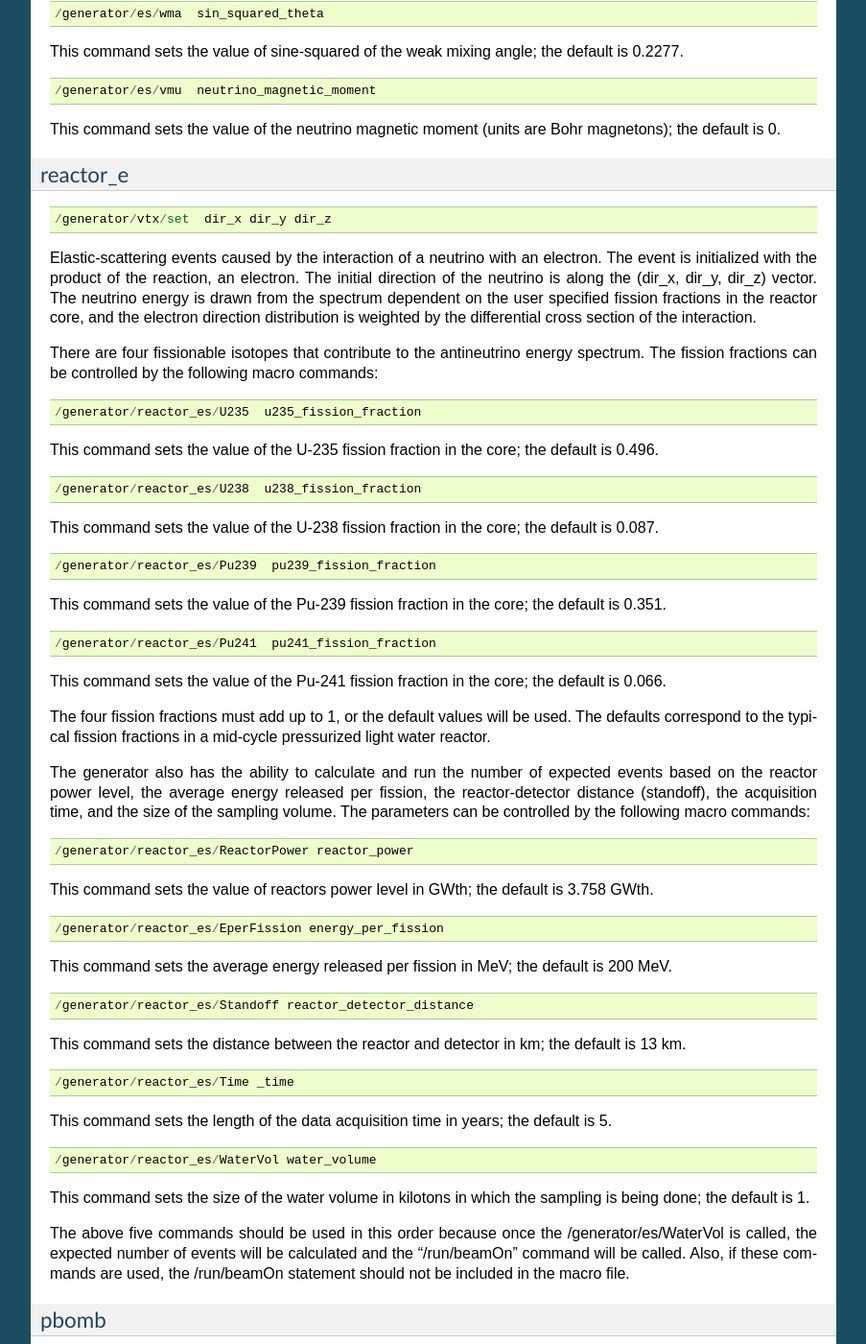
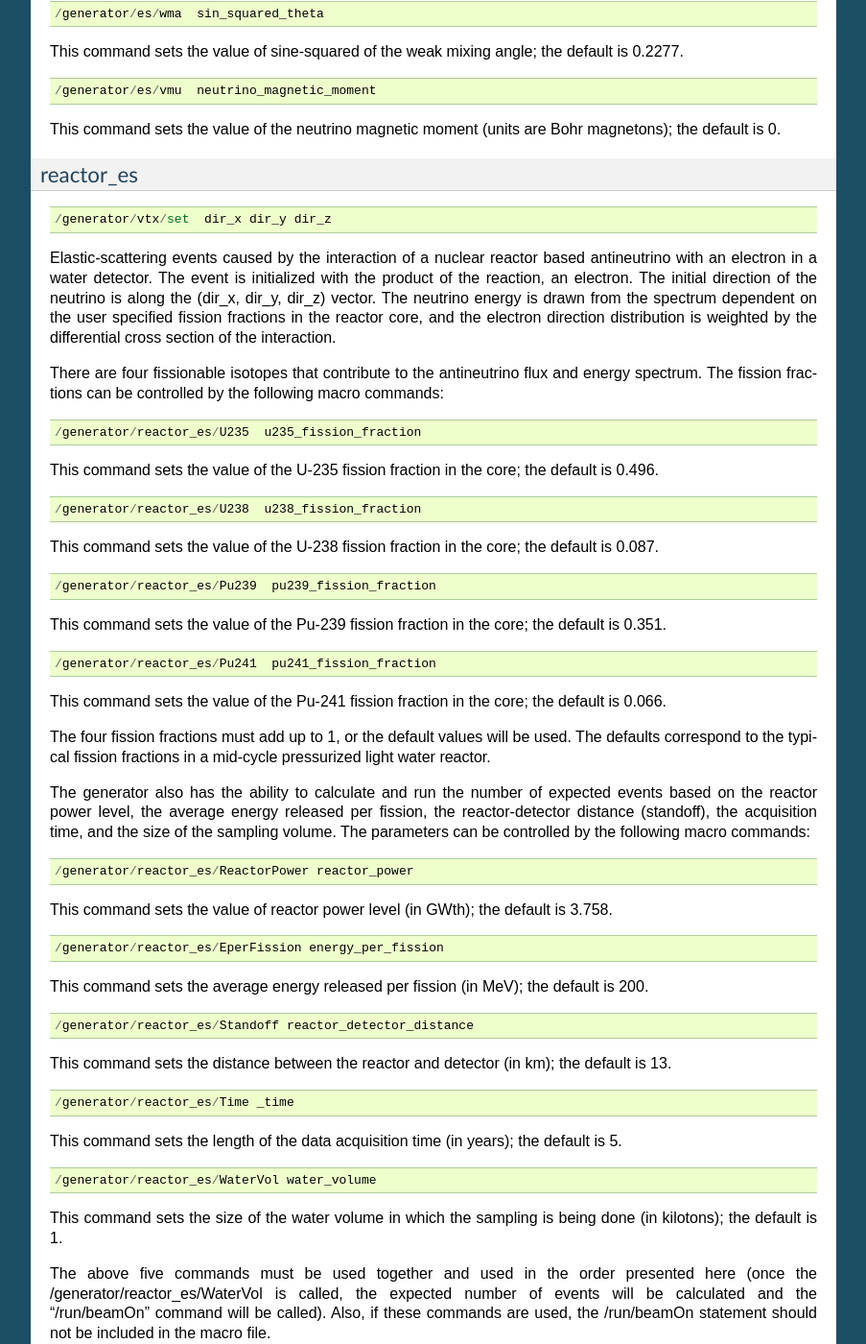
Before and after one commit to rat-pac/rat-pac, a Sphinx documentation site: the page built from doc/generators.rst, in a window 1280 px wide and 1400 px high, scrolled down 4772 px. Shown: the whole window at 96% size, without its empty margins (198-1101 px from the left). Built offline with Sphinx 7.4.7, drawn with Linux system fonts in a browser that asks for light colours; formulas are drawn with MathJax 3.

Commit message:
More updates to documentation

```diff
--- a/doc/generators.rst
+++ b/doc/generators.rst
@@ -234,16 +234,16 @@ This command sets the value of sine-squared of the weak mixing angle; the defaul
 
 This command sets the value of the neutrino magnetic moment (units are Bohr magnetons); the default is 0.
 
-reactor_e
-'''''''''
+reactor_es
+''''''''''
 
 ::
 
     /generator/vtx/set  dir_x dir_y dir_z
 
-Elastic-scattering events caused by the interaction of a neutrino with an electron.  The event is initialized with the product of the reaction, an electron.  The initial direction of the neutrino is along the (dir_x, dir_y, dir_z) vector.  The neutrino energy is drawn from the spectrum dependent on the user specified fission fractions in the reactor core, and the electron direction distribution is weighted by the differential cross section of the interaction.
+Elastic-scattering events caused by the interaction of a nuclear reactor based antineutrino with an electron in a water detector.  The event is initialized with the product of the reaction, an electron.  The initial direction of the neutrino is along the (dir_x, dir_y, dir_z) vector.  The neutrino energy is drawn from the spectrum dependent on the user specified fission fractions in the reactor core, and the electron direction distribution is weighted by the differential cross section of the interaction.
 
-There are four fissionable isotopes that contribute to the antineutrino energy spectrum. The fission fractions can be controlled by the following macro commands:
+There are four fissionable isotopes that contribute to the antineutrino flux and energy spectrum. The fission fractions can be controlled by the following macro commands:
 
 ::
 
@@ -275,6 +275,7 @@ This command sets the value of the Pu-241 fission fraction in the core; the defa
 
 The four fission fractions must add up to 1, or the default values will be used. The defaults correspond to the typical fission fractions in a mid-cycle pressurized light water reactor.
 
+
 The generator also has the ability to calculate and run the number of expected events based on the reactor power level, the average energy released per fission, the reactor-detector distance (standoff), the acquisition time, and the size of the sampling volume. The parameters can be controlled by the following macro commands:
 
 ::
@@ -282,37 +283,37 @@ The generator also has the ability to calculate and run the number of expected e
     /generator/reactor_es/ReactorPower reactor_power
 
 
-This command sets the value of reactors power level in GWth; the default is 3.758 GWth.
+This command sets the value of reactor power level (in GWth); the default is 3.758.
 
 ::
 
     /generator/reactor_es/EperFission energy_per_fission
 
 
-This command sets the average energy released per fission in MeV; the default is 200 MeV.
+This command sets the average energy released per fission (in MeV); the default is 200.
 
 ::
 
     /generator/reactor_es/Standoff reactor_detector_distance
 
 
-This command sets the distance between the reactor and detector in km; the default is 13 km.
+This command sets the distance between the reactor and detector (in km); the default is 13.
 
 ::
 
     /generator/reactor_es/Time _time
 
 
-This command sets the length of the data acquisition time in years; the default is 5.
+This command sets the length of the data acquisition time (in years); the default is 5.
 
 ::
 
     /generator/reactor_es/WaterVol water_volume
 
 
-This command sets the size of the water volume in kilotons in which the sampling is being done; the default is 1.
+This command sets the size of the water volume in which the sampling is being done (in kilotons); the default is 1.
 
-The above five commands should be used in this order because once the /generator/es/WaterVol is called, the expected number of events will be calculated and the "/run/beamOn" command will be called. Also, if these commands are used, the /run/beamOn statement should not be included in the macro file.
+The above five commands must be used together and used in the order presented here (once the /generator/reactor_es/WaterVol is called, the expected number of events will be calculated and the "/run/beamOn" command will be called). Also, if these commands are used, the /run/beamOn statement should not be included in the macro file.
 
 pbomb
 '''''
```
